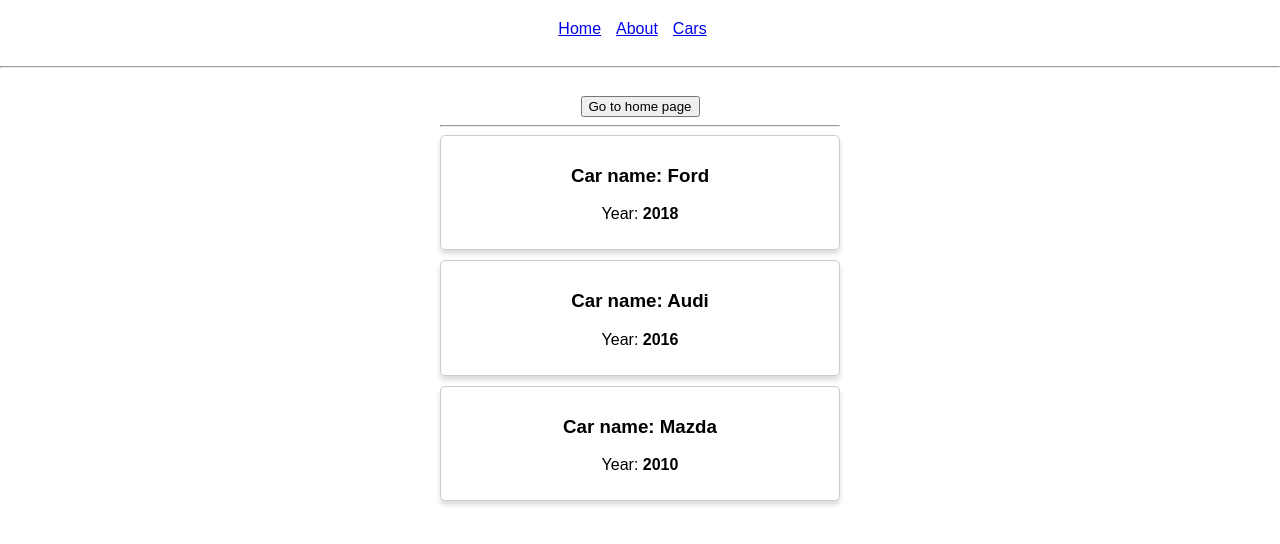
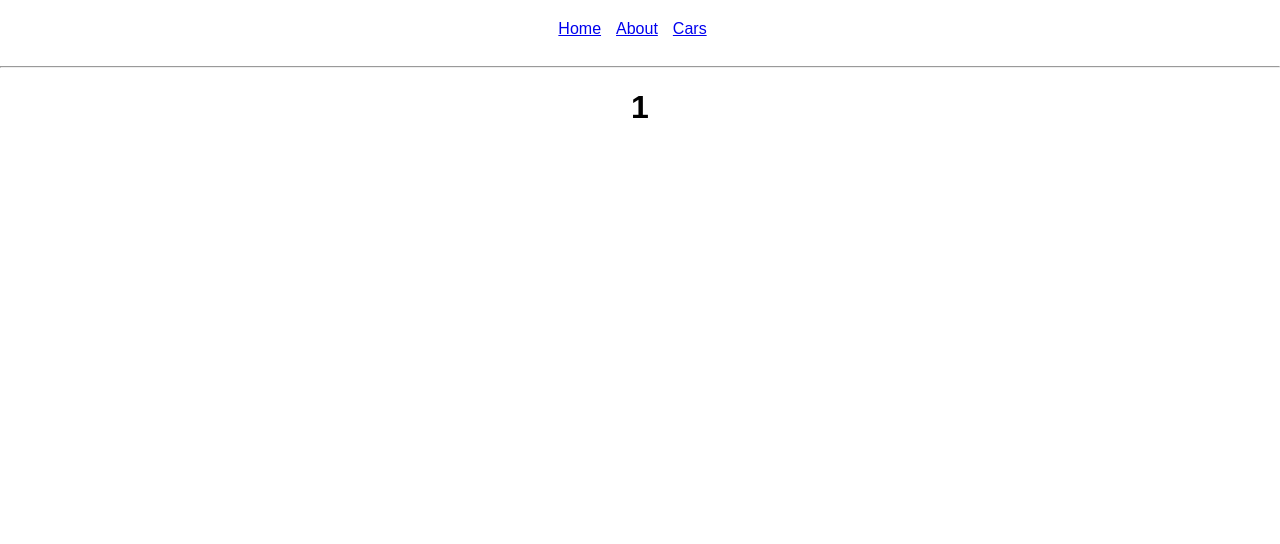
Before and after one commit to karaulovskin/react-theory, a React (Create React App) app: page /cars/1 in a window 1280 px wide. Shown: the top 544 px of the page. Built offline with nearby package versions, Linux system fonts and the light colour scheme.

Commit message:
Динамические роуты

```diff
--- a/src/App.js
+++ b/src/App.js
@@ -1,8 +1,9 @@
 import React, {Component} from 'react'
 import classes from './App.module.scss'
-import {Route, NavLink} from 'react-router-dom'
+import {Route, NavLink, Switch} from 'react-router-dom'
 import About from './About/About'
 import Cars from './Cars/Cars'
+import CardDetail from "./CardDetail/CardDetail";
 
 class App extends Component {
     render() {
@@ -38,10 +39,12 @@
 
                 <hr/>
 
-                <Route path="/" exact render={() => <h1>Home Page</h1>} />
-                <Route path="/about" component={About} />
-                <Route path="/cars" component={Cars} />
-
+                <Switch>
+                    <Route path="/" exact render={() => <h1>Home Page</h1>} />
+                    <Route path="/about" component={About} />
+                    <Route path="/cars/:name" component={CardDetail} />
+                    <Route path="/cars" component={Cars} />
+                </Switch>
             </div>
         );
     }
--- /dev/null
+++ b/src/CardDetail/CardDetail.js
@@ -0,0 +1,11 @@
+import React from "react"
+
+export default class CardDetail extends React.Component {
+    render() {
+        return(
+            <div style={{textAlign: 'center'}}>
+                <h1>{this.props.match.params.name}</h1>
+            </div>
+        )
+    }
+}
```
Also changed, not shown: src/CardDetail/CardDetail.module.scss (added).
